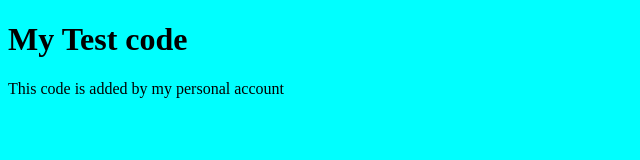
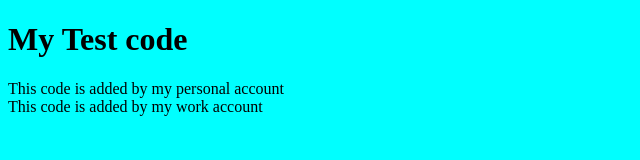
Before and after one commit to 20SB/test, a plain HTML site: page index.html in a window 1280 px wide. Shown: the whole page, without its empty margins (0-640 px from the left). Drawn offline with Linux system fonts and the light colour scheme.

Commit message:
change 2, testing work account code pushing

```diff
--- a/index.html
+++ b/index.html
@@ -10,5 +10,8 @@
         <div class="my-personal">
             This code is added by my personal account
         </div>
+        <div class="my-work">
+            This code is added by my work account
+        </div>
     </body>
 </html>
```
